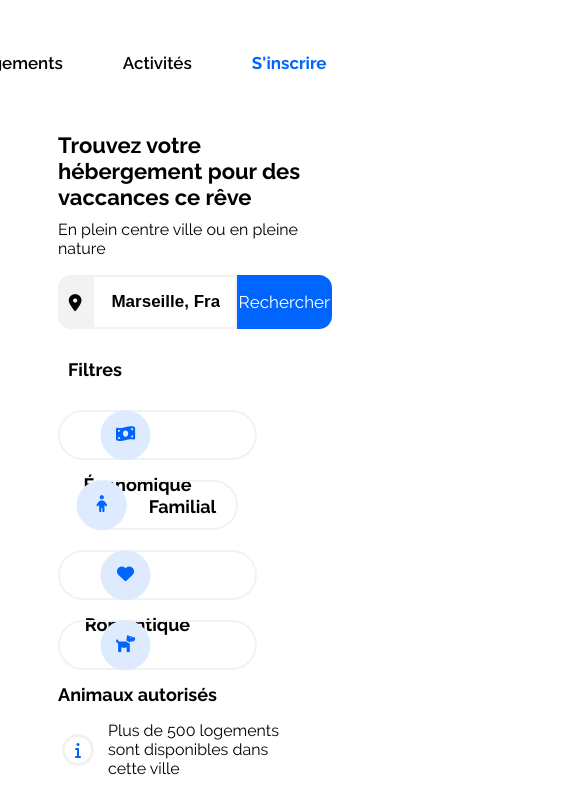
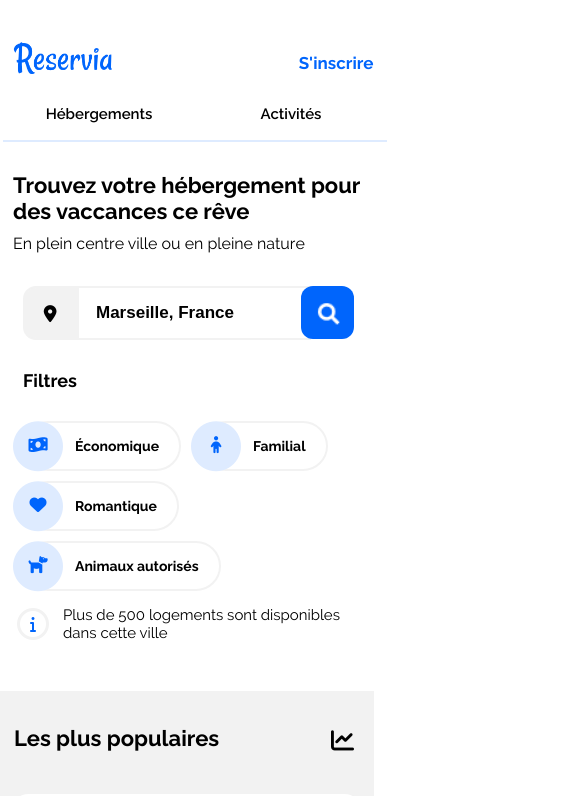
Before and after one commit to nicolast85/NicolasTuller_2_26052021, a plain HTML site: page index.html in a window 390 px wide. Shown: the top 796 px of the page, 585 px wide, since content can reach past the window. Drawn offline with Linux system fonts and the light colour scheme.

Commit message:
debut intégra mobile

```diff
--- a/index.html
+++ b/index.html
@@ -7,6 +7,8 @@
         <link rel="stylesheet" href="style.css">
         <!--Lien vers icones Font Awesome-->
         <script src="https://kit.fontawesome.com/4fc2a5c12f.js" crossorigin="anonymous"></script>
+        <!--Responsive-->
+        <meta name="viewport" content="width=device-width, initial-scale=1.0">
         <!--Titre de l'onglet-->
         <title>Reservia</title>
     </head>
@@ -49,7 +51,7 @@
                                 <input type="search" name="recherche" placeholder="Marseille, France">
                             </div>
                             <div class="bouton">
-                                <a href="#">Rechercher</a>
+                                <input type="submit" value="Rechercher">
                             </div>
                         </div>
                     </form>
--- a/style.css
+++ b/style.css
@@ -24,18 +24,43 @@ body {
     margin-left: 50px;
     margin-right: 50px;
 }
+@media all and (max-width: 600px) {
+    /*mobile*/
+    #bloc_page {
+      width: auto;
+      margin-left: 5px;
+      margin-right: 5px;
+    }
+}
 /*logo*/
 #logo {
     margin-right: auto;
+}
+@media all and (max-width: 600px) {
+    #logo #logo {
+        padding-left: 3%;
+    }
 }
 #logo img {
     margin-top: 40px;
     height: 50px;
     width: 100px;
 }
+@media all and (max-width: 600px) {
+    #logo img {
+        margin-top: 25px;
+    }
+}
 #entete {
     display: flex;
     justify-content: flex-end;
+}
+@media all and (max-width: 600px) {
+    #entete {
+        display: grid;
+        grid-template-columns: 1fr 1fr;
+        grid-template-rows: 1fr 55px;
+    }
 }
 #menu {
     padding-top: 45px;
@@ -43,11 +68,26 @@ body {
     margin-right: 60px;
     gap: 60px;
 }
+@media all and (max-width: 600px) {
+    #menu {
+        grid-column: 1 / span2;
+        column-gap: 0;
+        border-bottom: #deebff solid 2px;
+        margin-right: -10px;
+        margin-left: -10px;
+        padding-top: 0;
+    }
+}
 #menu div a {
     text-decoration: none;
     color: #000;
     font-size: 17px;
     font-weight: 600;
+}
+@media all and (max-width: 600px) {
+    #menu div a {
+        font-size: 15px;
+    }
 }
 /*survole du menu*/
 #menu div :hover {
@@ -56,10 +96,43 @@ body {
     padding-top: 42px;
     align-items: center;
 }
+@media all and (max-width: 600px) {
+    #menu :hover {
+        border-bottom: #0065fc solid 3px;
+    }
+}
+@media all and (max-width: 600px) {
+    #menu div :hover {
+        border-bottom: #0065fc solid 2px;
+        border-top: none;
+        padding-top: 0;
+    }
+}
+@media all and (max-width: 600px) {
+    #menu a:hover {
+        border-bottom: none;
+    }
+}
+@media all and (max-width: 600px) {
+    #menu div {
+        display: flex;
+        justify-content: center;
+        align-items: center;
+        width: 100%;
+        height: 100%;
+    }
+}
 #inscription {
     padding-top: 45px;
     padding-right: 2%;
     font-size: 17px;
+}
+@media all and (max-width: 600px) {
+    #inscription {
+        grid-row: 1;
+        grid-column-start: 2;
+        justify-self: end;
+    }
 }
 #inscription a {
     text-decoration: none;
@@ -73,6 +146,11 @@ body {
 .recherche form {
     padding-top: 17px;
 }
+@media all and (max-width: 600px) {
+    .recherche form {
+        padding-top: 33px;
+    }
+}
 .recherche .st {
     margin-top: 10px;
 }
@@ -83,6 +161,7 @@ body {
     display: flex;
     margin-bottom: 9px;
     font-size: 17px;
+    margin-left: 10px;
 }
 .position_map {
     border: #f2f2f2 solid 2px;
@@ -115,22 +194,33 @@ body {
     font-size: 17px;
     padding-left: 15px;
 }
-.bouton {
+.bouton input {
     border: #0065fc solid 2px;
     border-radius: 0px 13px 13px 0px;
     font-size: 17px;
     background-color: #0065fc;
     color: white;
-    height: 50px;
+    height: 53px;
     width: 130px;
     display: flex;
     justify-content: center;
     align-items: center;
 }
-.bouton a {
-    text-decoration: none;
-    color: white;
-    align-items: center;
+@media all and (max-width: 600px) {
+    .bouton input {
+        width: 53px;
+        background-color: #0065fc;
+        border-radius: 12px;
+        border: none;
+        font-size: 0;
+        background: url("images/logo/icone_search.png") center no-repeat;
+        background-color: #0065fc;
+        background-size: 50px;
+        margin-left: -10px;
+    }
+}
+.bouton input:hover {
+    cursor: pointer;
 }
 .filtres {
     display: flex;
@@ -142,6 +232,11 @@ body {
     margin-top: 30px;
     margin-right: 50px;
     gap: 30px;
+}
+@media all and (max-width: 600px) {
+    .filtres {
+        margin-right: 0;
+    }
 }
 .mon_filtre {
     margin-right: 1%;
@@ -162,6 +257,11 @@ body {
     margin-top: -22px;
     margin-left: -20px;
 }
+@media all and (max-width: 600px) {
+    .filtres a {
+        margin-top: -10px;
+    }
+}
 .filtres a:hover {
     color: #0065fc;
 }
@@ -178,11 +278,27 @@ body {
     line-height: 46px;
     padding-right: 20px;
 }
+@media all and (max-width: 600px) {
+    .filtre {
+        display: flex;
+        flex-direction: row; /*A FINIR*/
+        justify-content: left;
+        font-size: 14px;
+        margin-right: 10px;
+    }
+}
 .elements_filtres {
     display: flex;
     flex-wrap: wrap;
     justify-content: space-around;
     row-gap: 20px;
+}
+@media all and (max-width: 600px) {
+    .elements_filtres {
+        justify-content: left;
+        gap: 10px;
+        margin-left: 10px;
+    }
 }
 .filtre .fa-stack-2x {
     font-size: 50px;
@@ -194,6 +310,11 @@ body {
     margin-left: -22px;
     margin-top: -14px;
 }
+@media all and (max-width: 600px) {
+    .filtre .fa-stack-1x {
+        margin-top: -6px;
+    }
+}
 .info {
     display: flex;
     flex-direction: row;
@@ -204,6 +325,13 @@ body {
     padding-right: 20px;
     padding-top: 35px;
     padding-bottom: 34px;
+}
+@media all and (max-width: 600px) {
+    .info {
+        font-size: 15px;
+        padding-top: 0;
+        padding-right: 0;
+    }
 }
 .icone_info {
     margin-right: 10px;
@@ -219,6 +347,11 @@ body {
     flex-wrap: wrap-reverse;
     justify-content: space-between;
 }
+@media all and (max-width: 600px) {
+    .a_la_une {
+        row-gap: 30px;
+    }
+}
 #hebergements {
     background-color: #f2f2f2;
     border-radius: 20px;
@@ -230,10 +363,25 @@ body {
     background-size: cover;
     width: 60%;
 }
+@media all and (max-width: 600px) {
+    #hebergements {
+        background-color: #fff;
+        padding-left: 0;
+        padding-right: 0;
+        padding-bottom: 0;
+        margin-left: 0;
+        width: 100%;
+    }
+}
 .titres {
     padding-left: 5px;
     padding-right: 40px;
     display: flex;
+}
+@media all and (max-width: 600px) {
+    .titres {
+        margin-bottom: 20px;
+    }
 }
 .selection {
     display: flex;
@@ -269,6 +417,12 @@ body {
     height: 195px;
     box-shadow: 3px 5px 5px #e2e2e2;
 }
+@media all and (max-width: 600px) {
+    .carte {
+        flex-direction: column;
+        width: 100%;
+    }
+}
 .carte a {
     text-decoration: none;
     color:black;
@@ -284,6 +438,13 @@ body {
     justify-items: center;
     line-height: 58px;
     font-weight: Bold;
+}
+@media all and (max-width: 600px) {
+    .titres h2 {
+        margin-left: 10px;
+        height: 0;
+        line-height: 0;
+    }
 }
 .more {
     font-weight: Bold;
@@ -345,6 +506,16 @@ body {
     height: 115px;
     background-position: center;
 }
+@media all and (max-width: 600px) {
+    .auberge_la_cannebiere,
+    .hotel_du_port,
+    .hotel_les_mouettes,
+    .hotel_de_la_mer,
+    .auberge_le_panier,
+    .hotel_chez_amina {
+        width: 100%;
+    }
+}
 #populaires {
     background-color: #f2f2f2;
     border-radius: 20px;
@@ -357,6 +528,15 @@ body {
     padding-right: 35px;
     padding-bottom: 30px;
     font-size: 12px;
+}
+@media all and (max-width: 600px) {
+    #populaires {
+        border-radius: 0;
+        padding-left: 10px;
+        padding-right: 10px;
+        margin-left: -14px;
+        margin-right: -10px;
+    }
 }
 .selection_populaires {
     margin-top: -30px;
```
Also changed, not shown: images/logo/icone_search.png (added).
